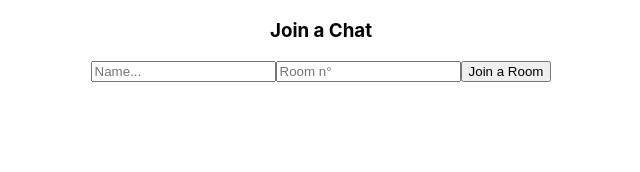
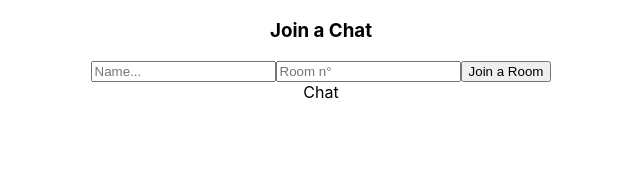
Before and after one commit to santiagoejm/chat_App, a React (Create React App) app in the folder frontend/: page / in a window 1280 px wide. Shown: the top 172 px of the page, without its empty margins (319-959 px from the left). Built offline with nearby package versions, Linux system fonts and the light colour scheme; no server answers.

Commit message:
Chat component created

```diff
--- a/frontend/src/App.js
+++ b/frontend/src/App.js
@@ -1,6 +1,7 @@
 import "./App.css";
 import io from "socket.io-client";
 import { useState } from "react";
+import Chat from "./Components/Chat";
 
 const socket = io.connect("http://localhost:3001");
 
@@ -28,6 +29,8 @@ function App() {
         onChange={(e) => setRoom(e.target.value)}
       ></input>
       <button onClick={joinRoom}>Join a Room</button>
+
+      <Chat socket={socket} userName={userName} room={room} />
     </div>
   );
 }
--- /dev/null
+++ b/frontend/src/Components/Chat.jsx
@@ -0,0 +1,7 @@
+import React from "react";
+
+const Chat = ({ socket, userName, room }) => {
+  return <div>Chat</div>;
+};
+
+export default Chat;
```
